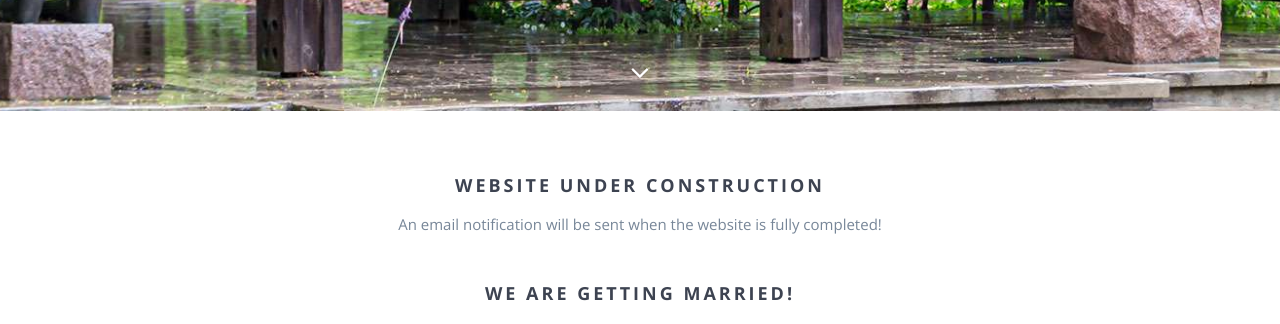
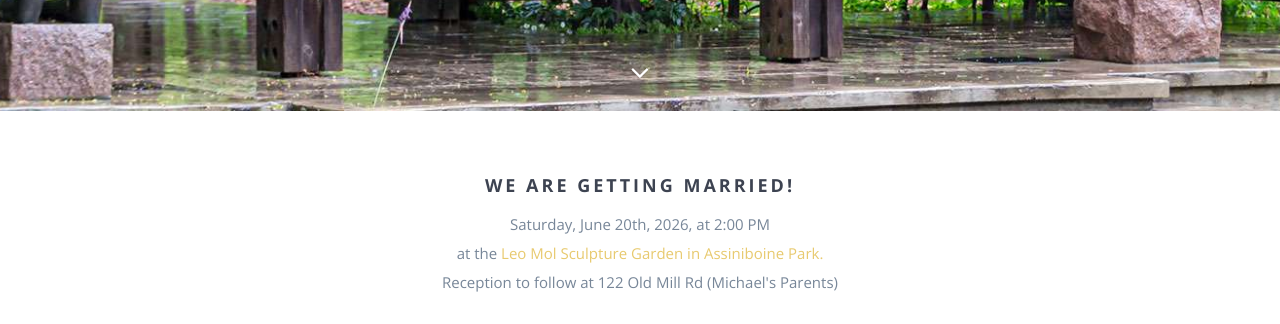
Before and after one commit to mastwood/astwoodterrey.github.io, a website: page index.html in a window 1280 px wide. Shown: the part 434-758 px from the top of the page. Drawn offline with nearby package versions, Linux system fonts and the light colour scheme; files whose address does not match are found by name.

Commit message:
remove under construction message

```diff
--- a/index.html
+++ b/index.html
@@ -111,8 +111,6 @@
     <div class="container">
         <div class="row">
             <div class="col-md-12 text-center">
-                <h3>Website Under construction</h3>
-                <p>An email notification will be sent when the website is fully completed!</p>
                 <h3>We are getting married!</h3>
                 <p>Saturday, June 20th, 2026, at 2:00 PM
                 </br>
```
